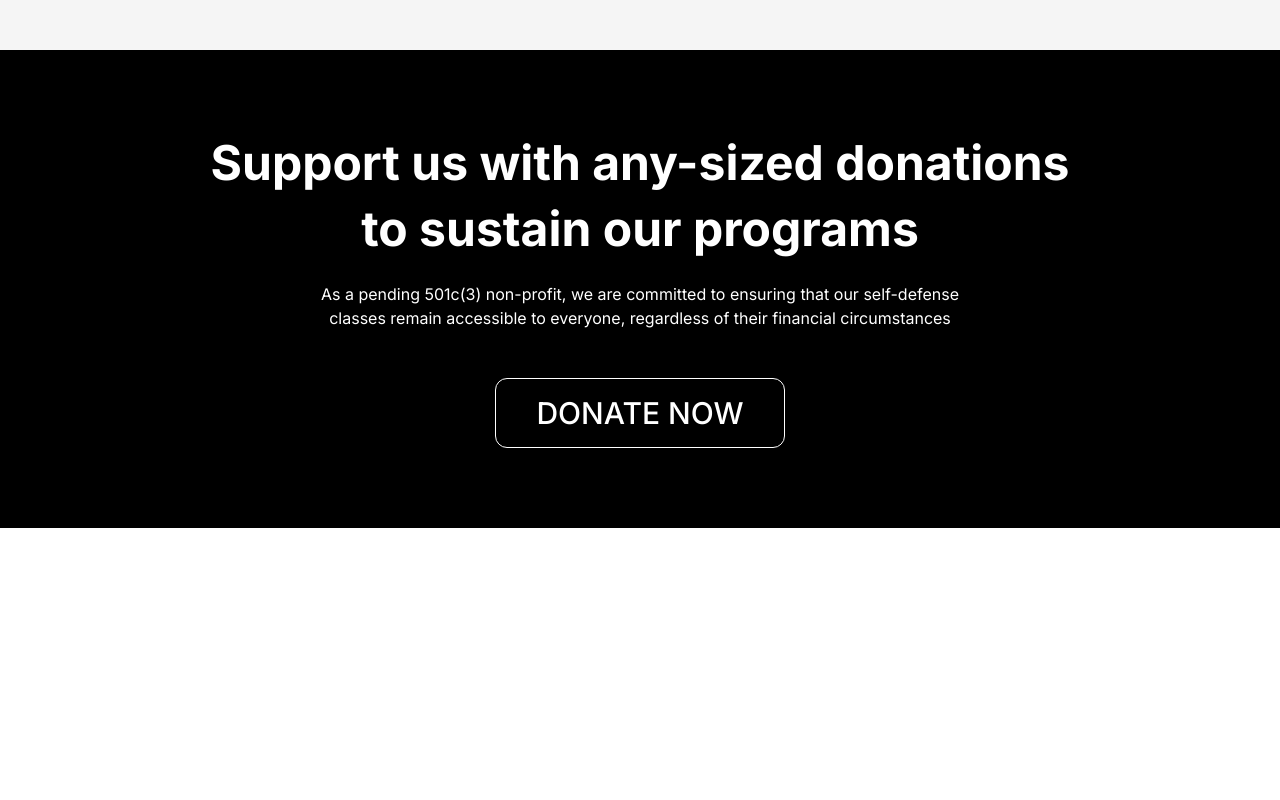
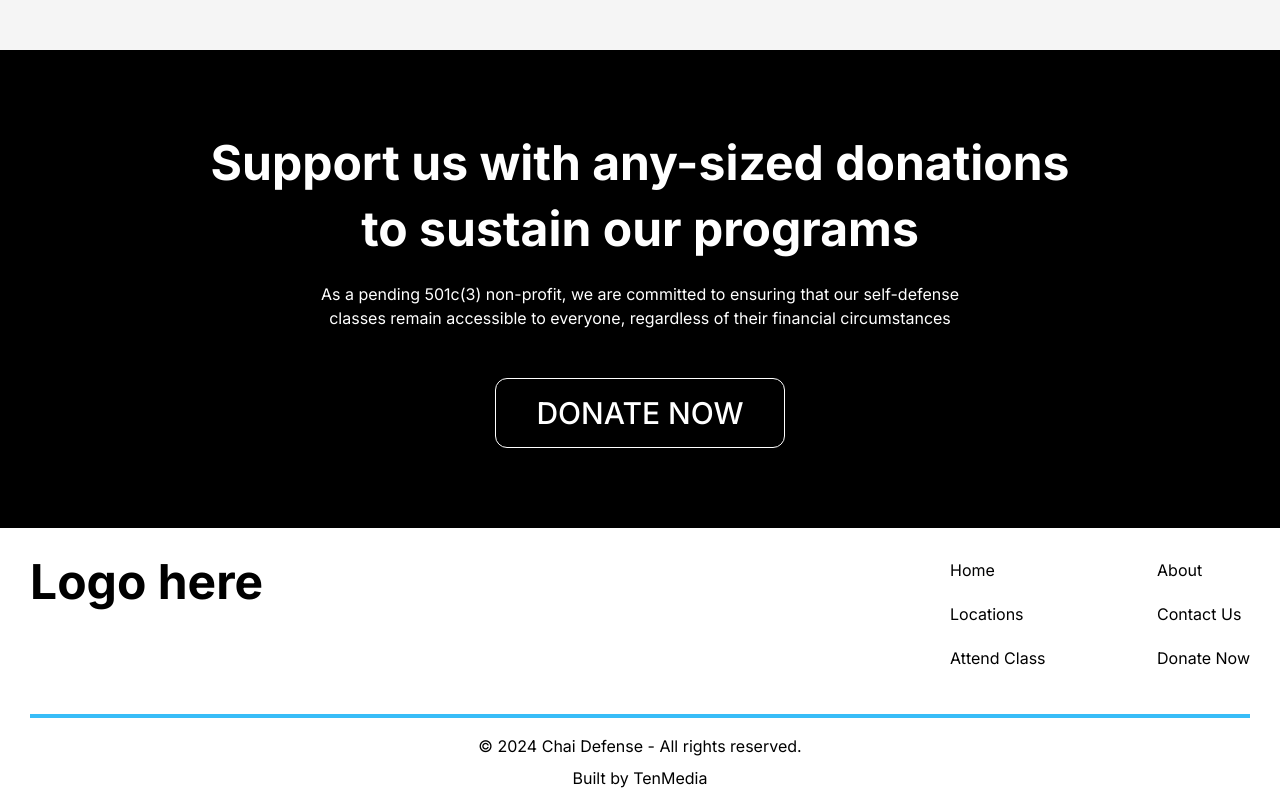
Before and after one commit to 10richard/chai-defense, a Next.js app: page / in a window 1280 px wide. Shown: the part 3520-4320 px from the top of the page. Before the commit the page ends 4048 px from the top, so only its background shows below. Built offline with nearby package versions, Linux system fonts and the light colour scheme.

Commit message:
finish Footer

```diff
--- a/src/app/page.tsx
+++ b/src/app/page.tsx
@@ -17,7 +17,7 @@ export default function Home() {
       <Instructors />
       <Contact heading="Have Questions?" subheading="Contact Us" />
       <DonateCta />
-      {/*<Footer /> */}
+      <Footer />
     </>
   );
 }
--- a/src/components/Footer.tsx
+++ b/src/components/Footer.tsx
@@ -1,5 +1,53 @@
+import { MaxWidthContainer } from "./styled/MaxWidthContainer";
+import Link from "next/link";
+
 const Footer = () => {
-  return <div>Footer</div>;
+  const firstQuickLinks = [
+    { name: "Home", href: "/" },
+    { name: "Locations", href: "/locations" },
+    { name: "Attend Class", href: "/attend-a-class" },
+  ];
+
+  const secondQuickLinks = [
+    { name: "About", href: "/about" },
+    { name: "Contact Us", href: "/contact-us" },
+    { name: "Donate Now", href: "/donate" },
+  ];
+
+  return (
+    <footer className="pt-[30px] pb-[10px]">
+      <MaxWidthContainer className="flex flex-col">
+        <div className="flex justify-between mb-10">
+          <p className="font-bold text-5xl">Logo here</p>
+          <div className="flex justify-between max-w-[300px] w-full">
+            <ul className="flex flex-col gap-5">
+              {firstQuickLinks.map((l, idx) => (
+                <li key={idx} className="hover:text-primary duration-300">
+                  <Link href={l.href}>{l.name}</Link>
+                </li>
+              ))}
+            </ul>
+            <ul className="flex flex-col gap-5">
+              {secondQuickLinks.map((l, idx) => (
+                <li key={idx} className="hover:text-primary duration-300">
+                  <Link href={l.href}>{l.name}</Link>
+                </li>
+              ))}
+            </ul>
+          </div>
+        </div>
+        <div className="flex flex-col items-center w-full">
+          <span className="w-full h-[4px] bg-secondary mb-4 mt-1"></span>
+          <p className="mb-2">
+            © {new Date().getFullYear()} Chai Defense - All rights reserved.
+          </p>
+          <Link href={"https://tenmedia.co"} target="_blank">
+            Built by TenMedia
+          </Link>
+        </div>
+      </MaxWidthContainer>
+    </footer>
+  );
 };
 
 export default Footer;
```
